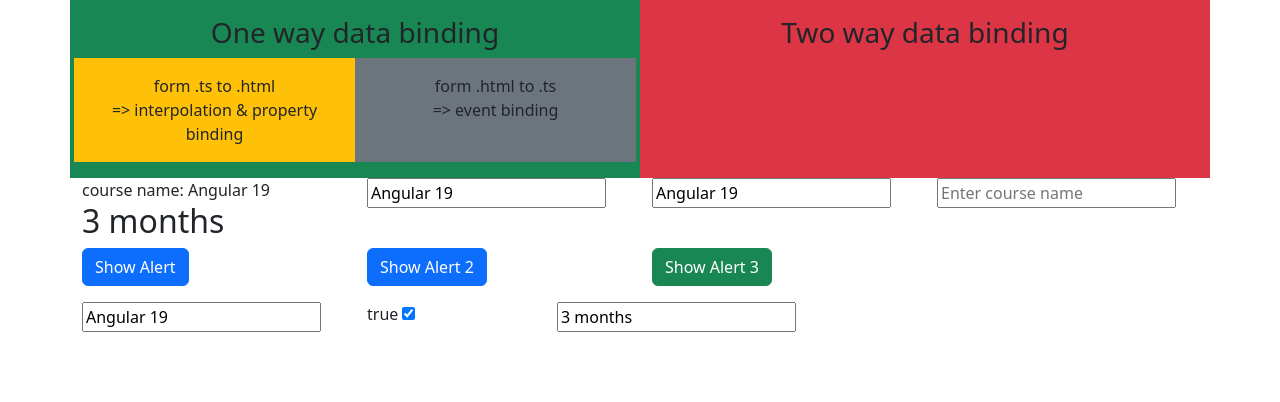
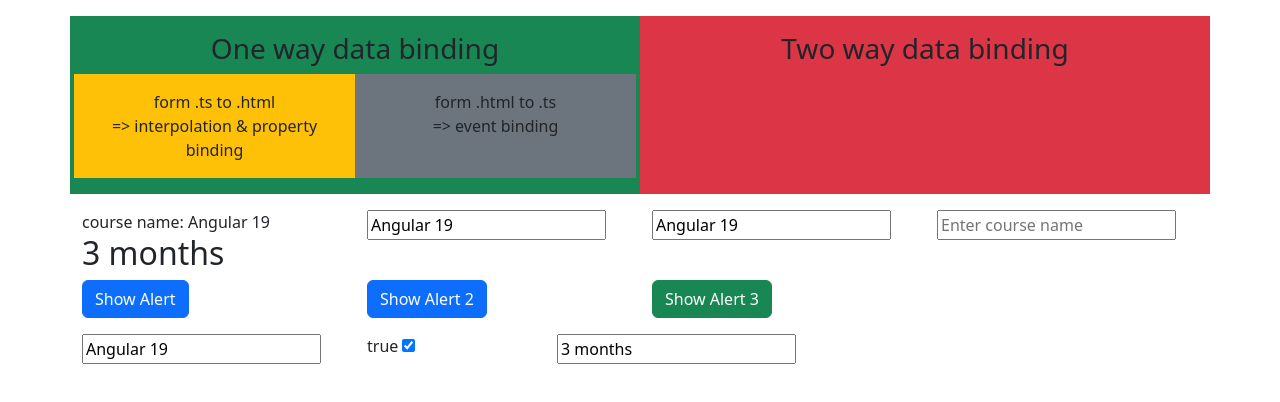
Before and after one commit to Rubipatel1989/angular19-first, an Angular app: page / in a window 1280 px wide. Shown: the top 402 px of the page. Built offline with nearby package versions, Linux system fonts and the light colour scheme.

Commit message:
Add Design

```diff
--- a/src/app/components/data-binding/data-binding.component.html
+++ b/src/app/components/data-binding/data-binding.component.html
@@ -1,4 +1,4 @@
-<div class="row">
+<div class="row mt-3">
     <div class="col-6 bg-success text-center p-3">
         <h3>One way data binding</h3>
         <div class="row">
@@ -18,7 +18,7 @@
         <h3>Two way data binding</h3>
     </div>
 </div>
-<div class="row">
+<div class="row mt-3">
     <div class="col-3">
         course name: {{courseName}}<br>
         <h2>{{courseDuration}}</h2>
```
